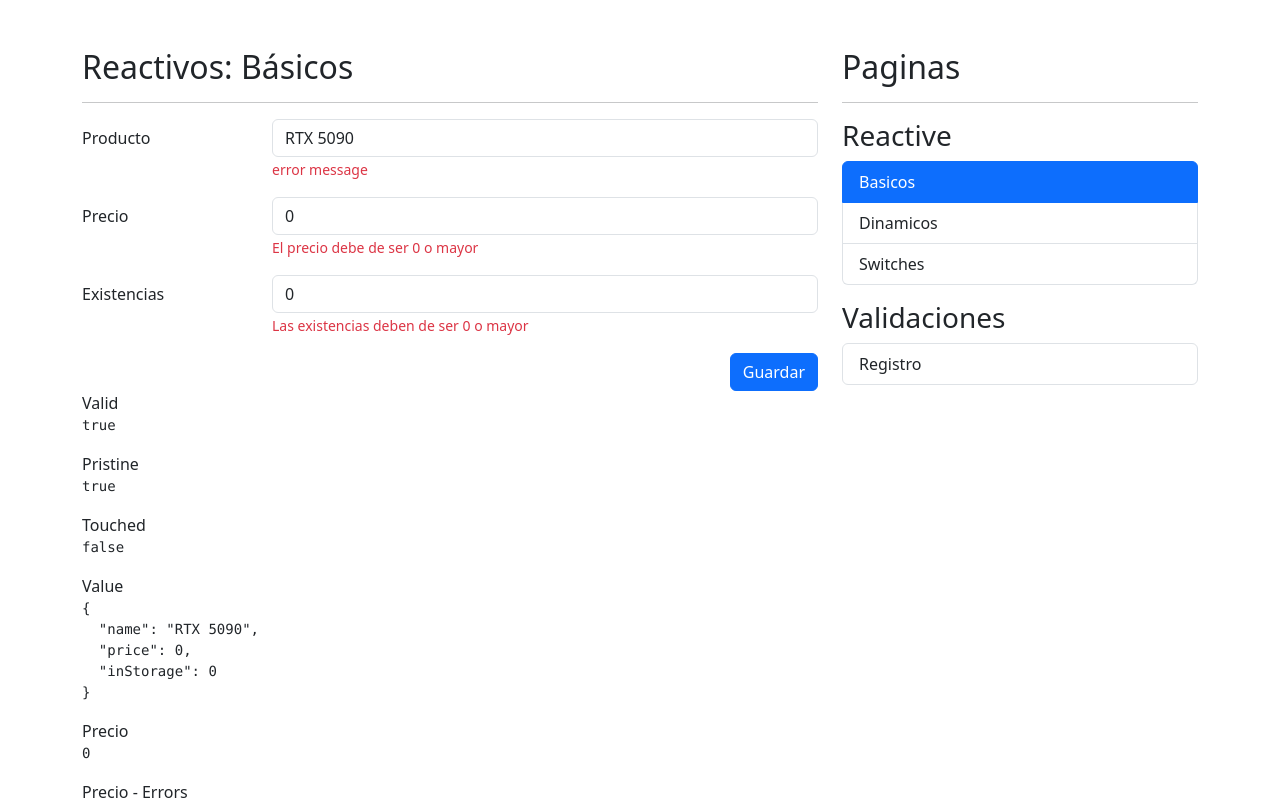
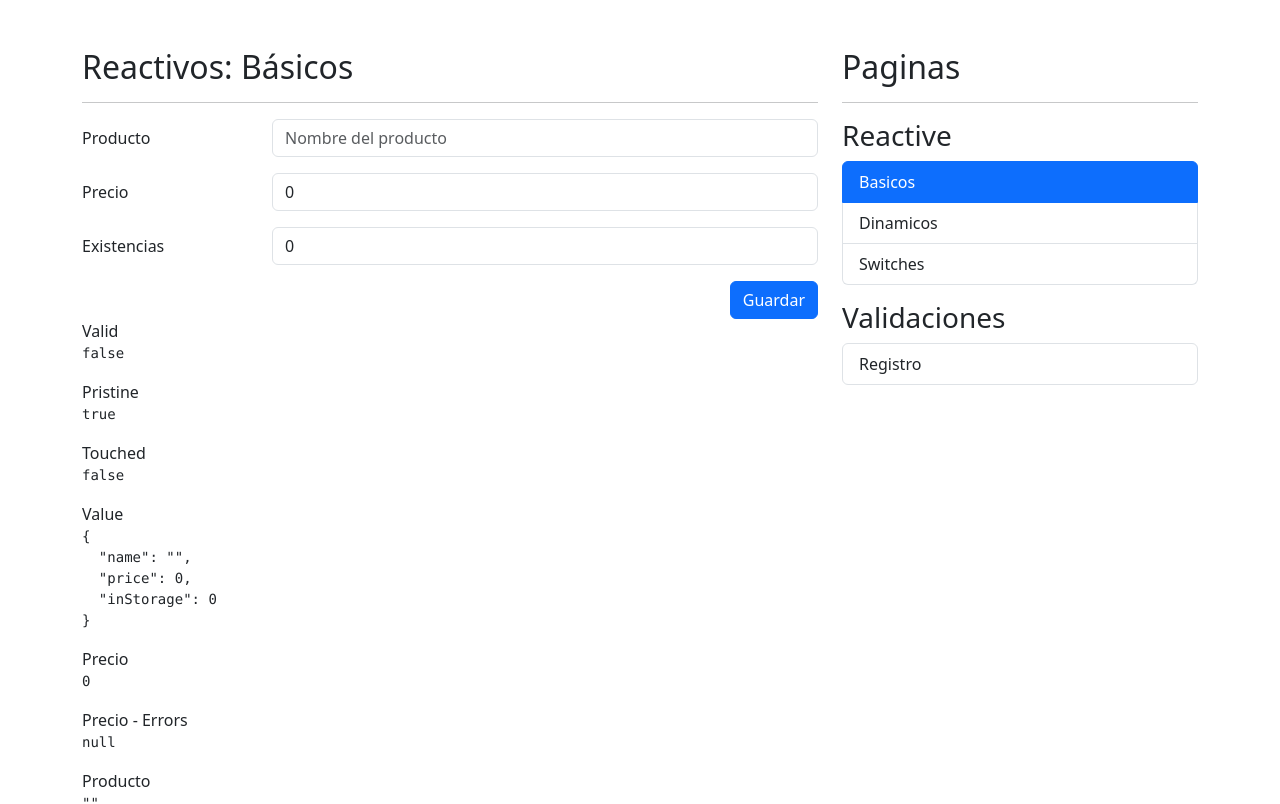
Before and after one commit to NandierSR26/forms-app-angular, an Angular app: page /reactive/basic in a window 1280 px wide. Shown: the top 804 px of the page. Built offline with nearby package versions, Linux system fonts and the light colour scheme.

Commit message:
feat: :sparkles: Optimización de mensajes de error en formulario

```diff
--- a/src/app/reactive/pages/basic-page/basic-page.component.html
+++ b/src/app/reactive/pages/basic-page/basic-page.component.html
@@ -13,9 +13,10 @@
 
           <input type="text" class="form-control" placeholder="Nombre del producto" formControlName="name">
 
-          <span class="form-text text-danger">
+          <span *ngIf="isValidField('name')"
+            class="form-text text-danger">
             <!-- Debe de ser de 3 letras -->
-            error message
+            {{ getFieldError('name') }}
           </span>
         </div>
       </div>
@@ -25,7 +26,7 @@
         <label class="col-sm-3 col-form-label">Precio</label>
         <div class="col-sm-9">
           <input type="number" class="form-control" placeholder="Precio del producto" formControlName="price">
-          <span class="form-text text-danger">
+          <span *ngIf="isValidField('price')" class="form-text text-danger">
             El precio debe de ser 0 o mayor
           </span>
         </div>
@@ -37,7 +38,7 @@
         <div class="col-sm-9">
           <input type="number" class="form-control" placeholder="Existencias del producto" formControlName="inStorage">
 
-          <span class="form-text text-danger">
+          <span *ngIf="isValidField('inStorage')" class="form-text text-danger">
             Las existencias deben de ser 0 o mayor
           </span>
         </div>
--- a/src/app/reactive/pages/basic-page/basic-page.component.ts
+++ b/src/app/reactive/pages/basic-page/basic-page.component.ts
@@ -30,14 +30,42 @@
   constructor(private fb: FormBuilder) { }
 
   ngOnInit(): void {
-    this.myForm.reset(rtx5090)
+    // this.myForm.reset(rtx5090)
+  }
+
+
+  isValidField(field: string): boolean | null {
+    return this.myForm.controls[field].errors && this.myForm.controls[field].touched
+  }
+
+  getFieldError(field: string): string | null {
+    if (!this.myForm.controls[field]) return null;
+
+    const errors = this.myForm.controls[field].errors || {};
+
+    for (const key of Object.keys(errors)) {
+      switch (key) {
+        case 'required':
+          return 'Este campo es requerido';
+          break;
+
+        case 'minlength':
+          return `Minimo ${errors['minlength'].requiredLength} caracteres`;
+          break;
+      }
+    }
+
+    return ''
   }
 
   onSave(): void {
 
-    if (this.myForm.invalid) return;
+    if (this.myForm.invalid) {
+      this.myForm.markAllAsTouched();
+      return;
+    };
 
-    console.log(this.myForm.value)
+    // console.log(this.myForm.value);
 
     this.myForm.reset({
       price: 0,
```
